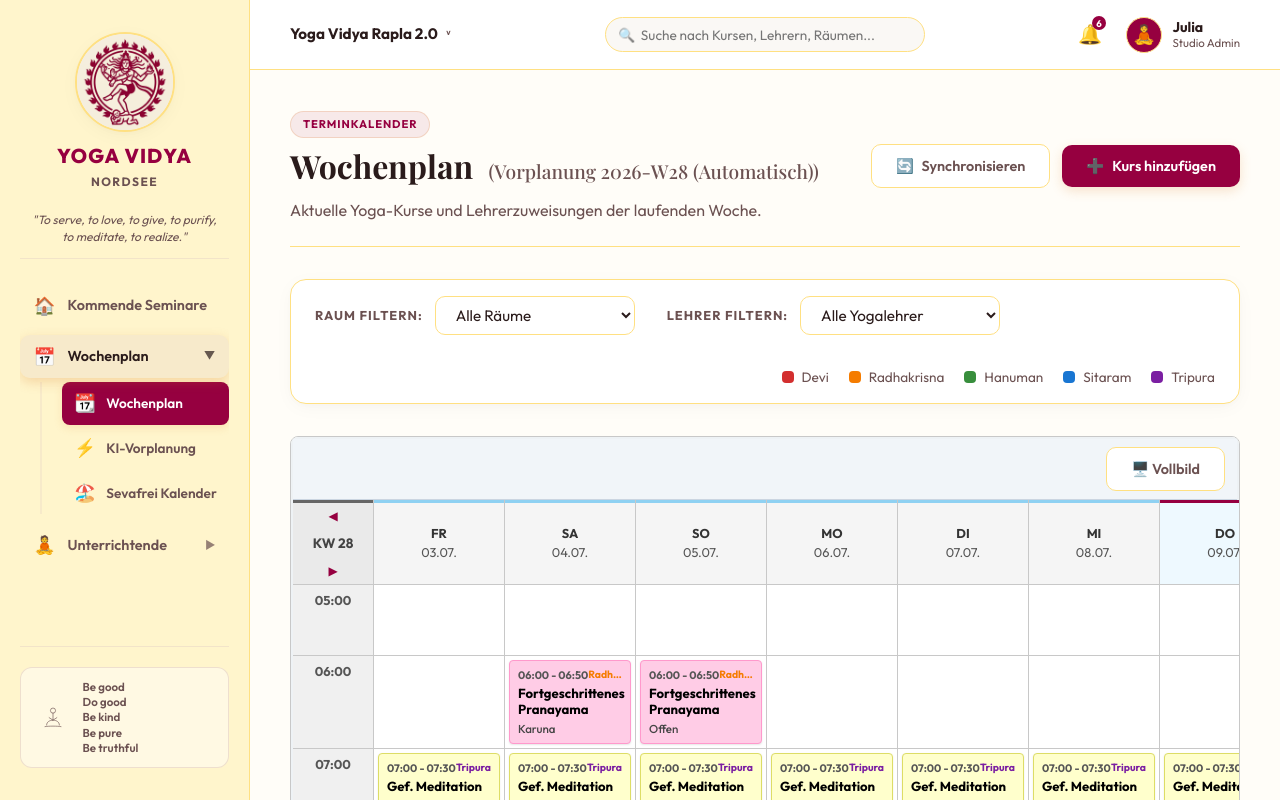
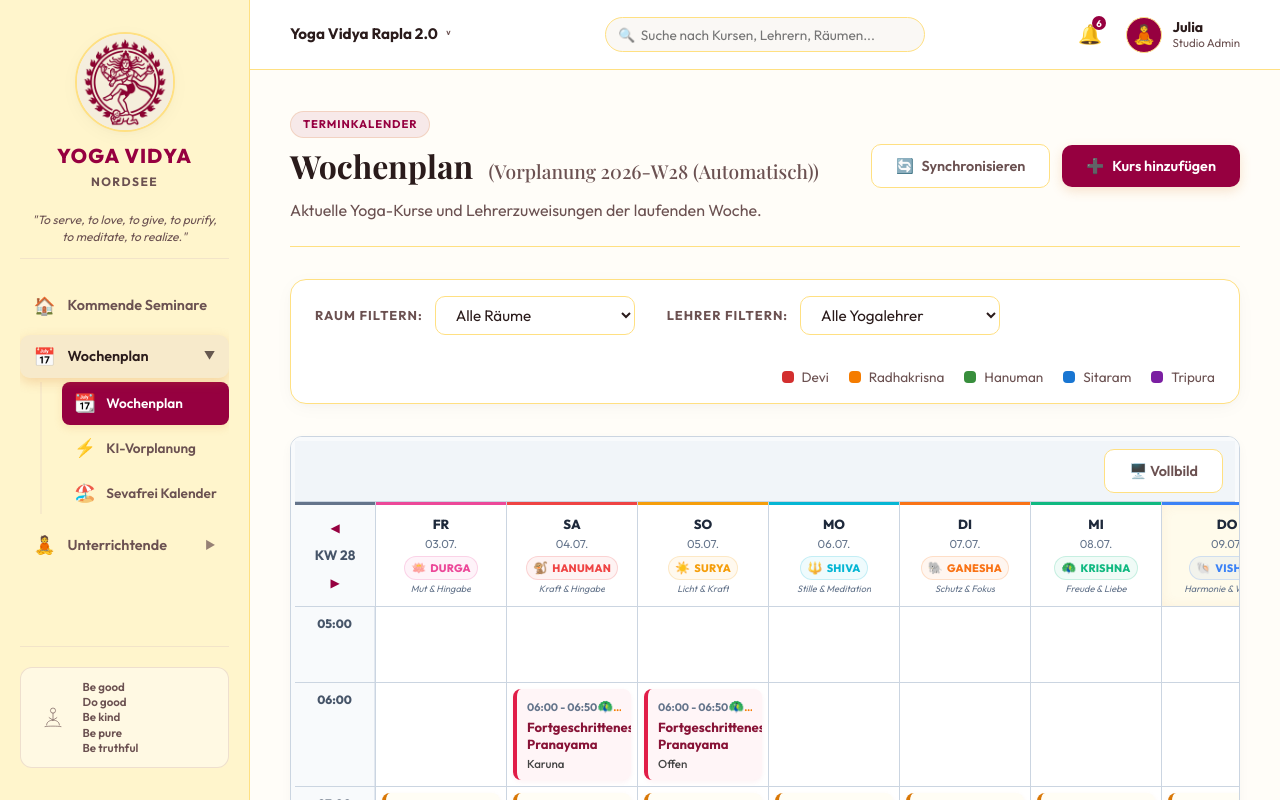
Before and after one commit to coachingmounir-code/Rapla-2806-Version-1, a SvelteKit app in the folder rapla-frontend/: page /schedule in a window 1280 px wide. Shown: the top 800 px of the page. Built offline with nearby package versions, Linux system fonts and the light colour scheme; a web font is replaced by a local one.

Commit message:
neues design

```diff
--- a/rapla-frontend/src/routes/schedule/+page.svelte
+++ b/rapla-frontend/src/routes/schedule/+page.svelte
@@ -11,6 +11,24 @@
   let weekPlans = $state<WeekPlan[]>([]);
   let currentPlan = $state<WeekPlan | null>(null);
   let currentWeekOffset = $state(0);
+
+  const DEITIES: Record<number, { name: string; avatar: string; quality: string; color: string; mantra: string }> = {
+    0: { name: 'Surya', avatar: '☀️', quality: 'Licht & Kraft', color: '#f59e0b', mantra: 'Om Suryaya Namaha' }, // Sunday
+    1: { name: 'Shiva', avatar: '🔱', quality: 'Stille & Meditation', color: '#06b6d4', mantra: 'Om Namah Shivaya' }, // Monday
+    2: { name: 'Ganesha', avatar: '🐘', quality: 'Schutz & Fokus', color: '#f97316', mantra: 'Om Gam Ganapataye Namaha' }, // Tuesday
+    3: { name: 'Krishna', avatar: '🦚', quality: 'Freude & Liebe', color: '#10b981', mantra: 'Om Namo Bhagavate' }, // Wednesday
+    4: { name: 'Vishnu', avatar: '🐚', quality: 'Harmonie & Weisheit', color: '#3b82f6', mantra: 'Om Namo Narayanaya' }, // Thursday
+    5: { name: 'Durga', avatar: '🪷', quality: 'Mut & Hingabe', color: '#ec4899', mantra: 'Om Dum Durgayei Namaha' }, // Friday
+    6: { name: 'Hanuman', avatar: '🐒', quality: 'Kraft & Hingabe', color: '#ef4444', mantra: 'Om Hanumate Namaha' } // Saturday
+  };
+
+  const ROOM_DEITIES: Record<string, { symbol: string; deity: string }> = {
+    'room-1': { symbol: '🪷', deity: 'Devi' },
+    'room-2': { symbol: '🦚', deity: 'Radhakrishna' },
+    'room-3': { symbol: '🐒', deity: 'Hanuman' },
+    'room-4': { symbol: '🏹', deity: 'Sitaram' },
+    'room-5': { symbol: '🕉️', deity: 'Tripura' }
+  };
 
   function getWeekCode(date: Date): string {
     const year = date.getFullYear();
@@ -99,7 +117,7 @@
   }
 
   // Get color based on course name or style to match the image theme
-  function getCourseColor(course: Course): { bg: string; border: string } {
+  function getCourseColor(course: Course): { bg: string; border: string; text: string; shadow: string } {
     const nameLower = course.name.toLowerCase();
     const styleLower = course.style.toLowerCase();
     const isYellow =
@@ -111,13 +129,17 @@
 
     if (isYellow) {
       return {
-        bg: '#ffffcc', // bright light yellow
-        border: '#dddd66'
+        bg: '#fffdf5',     // Soft Warm Saffron/Cream background
+        border: '#d97706', // Deep Golden/Saffron border
+        text: '#78350f',   // Warm Brown text
+        shadow: 'rgba(217, 119, 36, 0.08)'
       };
     } else {
       return {
-        bg: '#ffcce6', // bright light pink
-        border: '#ff99cc'
+        bg: '#fff5f7',     // Soft Peach/Rose background
+        border: '#e11d48', // Ruby red border
+        text: '#881337',   // Deep Ruby/Burgundy text
+        shadow: 'rgba(225, 29, 72, 0.06)'
       };
     }
   }
@@ -436,9 +458,17 @@
     </div>
     {#each DAYS as day}
       {@const isToday = day.value === (new Date().getDay() === 0 ? 0 : new Date().getDay())}
-      <div class="grid-header-cell day-header" class:header-today={isToday}>
+      {@const deity = DEITIES[day.value]}
+      <div class="grid-header-cell day-header" class:header-today={isToday} style="border-top: 3px solid {deity?.color || '#cbd5e1'};">
         <span class="day-label-short">{day.label.substring(0, 2)}</span>
         <span class="day-date">{getDayDateString(day.value)}</span>
+        {#if deity}
+          <div class="deity-badge" style="color: {deity.color}; background-color: {deity.color}10; border-color: {deity.color}30;">
+            <span class="deity-avatar">{deity.avatar}</span>
+            <span class="deity-name">{deity.name}</span>
+          </div>
+          <span class="deity-quality">{deity.quality}</span>
+        {/if}
       </div>
     {/each}
 
@@ -457,20 +487,26 @@
             {@const courseConflicts = getCourseConflicts(course)}
             {@const hasHard = courseConflicts.some(c => c.type === 'hard')}
             {@const cardColors = getCourseColor(course)}
+            {@const roomDeity = ROOM_DEITIES[course.roomId]}
 
             <div
               class="course-card-rapla"
-              style="background-color: {cardColors.bg}; border: 1px solid {cardColors.border};"
+              style="background-color: {cardColors.bg}; color: {cardColors.text}; border-left: 4px solid {cardColors.border}; box-shadow: 0 2px 5px {cardColors.shadow};"
               onclick={() => openEditModal(course)}
             >
               <!-- Top line: Time and Room -->
               <div class="card-top-line">
                 <span class="card-time">{course.startTime} - {course.endTime}</span>
-                <span class="card-room" style="color: {roomObj?.color}">{roomObj?.name ? roomObj.name.split(' ')[0] : ''}</span>
+                <span class="card-room" style="color: {roomObj?.color}" title={roomDeity ? `Raum der/des ${roomDeity.deity}` : ''}>
+                  {#if roomDeity}
+                    <span class="room-deity-symbol">{roomDeity.symbol}</span>
+                  {/if}
+                  {roomObj?.name ? roomObj.name.split(' ')[0] : ''}
+                </span>
               </div>
 
               <!-- Middle line: Course Name -->
-              <div class="card-title-line">{course.name}</div>
+              <div class="card-title-line" style="color: {cardColors.text};">{course.name}</div>
 
               <!-- Bottom line: Teacher Name -->
               <div class="card-teacher-line" class:conflict-text={hasHard} title={hasHard ? courseConflicts.find(c => c.type === 'hard')?.message : ''}>
@@ -880,101 +916,140 @@
   .calendar-grid-container {
     width: 100%;
     overflow-x: auto;
-    border-radius: 8px;
-    border: 1px solid #c8c8c8;
-    background: #eef2f5;
-    padding: 2px;
+    border-radius: 12px;
+    border: 1px solid #cbd5e1;
+    background: #f8fafc;
+    padding: 4px;
     margin-bottom: 2.5rem;
+    box-shadow: 0 4px 12px rgba(0,0,0,0.03);
   }
 
   .calendar-grid {
     display: grid;
     grid-template-columns: 80px repeat(7, minmax(130px, 1fr));
     grid-auto-rows: minmax(70px, auto); /* Prevent squishing and allow rows with parallel classes to expand naturally */
-    background-color: #c8c8c8; /* border color between cells */
+    background-color: #cbd5e1; /* border color between cells */
     gap: 1px; /* grid line gap */
     width: 100%;
     min-width: 960px; /* prevent squishing */
   }
 
   .grid-header-cell {
-    background: #f5f5f5;
-    padding: 6px 4px;
+    background: #ffffff;
+    padding: 10px 4px;
     text-align: center;
     display: flex;
     flex-direction: column;
     justify-content: center;
     align-items: center;
-    min-height: 48px;
+    min-height: 84px;
     font-family: inherit;
-    border-top: 3px solid #8fd1f2; /* Cyan/blue accent top border from Rapla screenshot */
+    border-top: 3px solid #cbd5e1;
+    transition: all 0.25s ease;
   }
 
   .week-header {
     font-weight: 700;
     font-size: 0.85rem;
-    color: #444;
-    background: #eaeaea;
-    border-top: 3px solid #666;
+    color: #475569;
+    background: #f8fafc;
+    border-top: 3px solid #64748b;
   }
 
   .day-header {
-    color: #333;
+    color: #334155;
   }
 
   .header-today {
-    background: #eef9ff;
-    border-top: 3px solid var(--primary);
+    background: #fffbeb !important;
+    box-shadow: inset 0 0 12px rgba(217, 119, 36, 0.08);
   }
 
   .day-label-short {
-    font-size: 0.8rem;
-    font-weight: 700;
+    font-size: 0.82rem;
+    font-weight: 800;
     text-transform: uppercase;
+    color: #1e293b;
   }
 
   .day-date {
-    font-size: 0.8rem;
-    color: #555;
+    font-size: 0.72rem;
+    color: #64748b;
   }
 
   .grid-time-cell {
-    background: #f0f0f0;
-    padding: 6px;
-    font-size: 0.8rem;
-    font-weight: 700;
-    color: #555;
+    background: #f8fafc;
+    padding: 8px 6px;
+    font-size: 0.75rem;
+    font-weight: 800;
+    color: #475569;
     display: flex;
     justify-content: center;
     align-items: flex-start;
-    min-height: 50px;
+    border-right: 1px solid #e2e8f0;
   }
 
   .grid-content-cell {
     background: #ffffff;
-    padding: 4px;
+    padding: 6px;
     display: flex;
     flex-direction: column;
-    gap: 4px;
-    min-height: 50px;
+    gap: 6px;
+    min-height: 75px;
   }
 
   /* Rapla Course Card Styling */
   .course-card-rapla {
-    padding: 6px 8px;
-    border-radius: 4px;
-    box-shadow: 0 1px 2px rgba(0,0,0,0.1);
+    padding: 8px 10px;
+    border-radius: 8px;
+    box-shadow: 0 2px 4px rgba(42, 27, 27, 0.02);
     cursor: pointer;
     text-align: left;
     display: flex;
     flex-direction: column;
-    gap: 2px;
-    transition: transform 0.1s ease, box-shadow 0.1s ease;
+    gap: 3px;
+    transition: all 0.25s cubic-bezier(0.4, 0, 0.2, 1);
+    position: relative;
+    overflow: hidden;
   }
 
   .course-card-rapla:hover {
-    transform: translateY(-1px);
-    box-shadow: 0 3px 6px rgba(0,0,0,0.15);
+    transform: translateY(-2px);
+    box-shadow: 0 8px 16px rgba(42, 27, 27, 0.06);
+  }
+
+  .deity-badge {
+    display: inline-flex;
+    align-items: center;
+    gap: 4px;
+    font-size: 0.68rem;
+    font-weight: 800;
+    padding: 2px 6px;
+    border-radius: 12px;
+    margin-top: 4px;
+    border: 1px solid transparent;
+    text-transform: uppercase;
+    letter-spacing: 0.02em;
+  }
+
+  .deity-avatar {
+    font-size: 0.75rem;
+  }
+
+  .deity-quality {
+    font-size: 0.58rem;
+    color: #64748b;
+    font-style: italic;
+    margin-top: 2px;
+    white-space: nowrap;
+    overflow: hidden;
+    text-overflow: ellipsis;
+    max-width: 100%;
+  }
+
+  .room-deity-symbol {
+    margin-right: 2px;
+    font-size: 0.8rem;
   }
 
   .card-top-line {
@@ -983,7 +1058,7 @@
     align-items: center;
     font-size: 0.68rem;
     font-weight: 700;
-    color: #555;
+    color: #64748b;
   }
 
   .card-time {
--- a/rapla-frontend/src/routes/wochenplan/+page.svelte
+++ b/rapla-frontend/src/routes/wochenplan/+page.svelte
@@ -12,6 +12,24 @@
   let currentWeekOffset = $state(0);
   let isFullscreen = $state(false);
   let activeMobileDay = $state(5);
+
+  const DEITIES: Record<number, { name: string; avatar: string; quality: string; color: string; mantra: string }> = {
+    0: { name: 'Surya', avatar: '☀️', quality: 'Licht & Kraft', color: '#f59e0b', mantra: 'Om Suryaya Namaha' }, // Sunday
+    1: { name: 'Shiva', avatar: '🔱', quality: 'Stille & Meditation', color: '#06b6d4', mantra: 'Om Namah Shivaya' }, // Monday
+    2: { name: 'Ganesha', avatar: '🐘', quality: 'Schutz & Fokus', color: '#f97316', mantra: 'Om Gam Ganapataye Namaha' }, // Tuesday
+    3: { name: 'Krishna', avatar: '🦚', quality: 'Freude & Liebe', color: '#10b981', mantra: 'Om Namo Bhagavate' }, // Wednesday
+    4: { name: 'Vishnu', avatar: '🐚', quality: 'Harmonie & Weisheit', color: '#3b82f6', mantra: 'Om Namo Narayanaya' }, // Thursday
+    5: { name: 'Durga', avatar: '🪷', quality: 'Mut & Hingabe', color: '#ec4899', mantra: 'Om Dum Durgayei Namaha' }, // Friday
+    6: { name: 'Hanuman', avatar: '🐒', quality: 'Kraft & Hingabe', color: '#ef4444', mantra: 'Om Hanumate Namaha' } // Saturday
+  };
+
+  const ROOM_DEITIES: Record<string, { symbol: string; deity: string }> = {
+    'room-1': { symbol: '🪷', deity: 'Devi' },
+    'room-2': { symbol: '🦚', deity: 'Radhakrishna' },
+    'room-3': { symbol: '🐒', deity: 'Hanuman' },
+    'room-4': { symbol: '🏹', deity: 'Sitaram' },
+    'room-5': { symbol: '🕉️', deity: 'Tripura' }
+  };
 
   // Filter query parameters
   let teacherParam = $derived(page.url.searchParams.get('teacher') || '');
@@ -108,7 +126,7 @@
     return targetDate.toLocaleDateString('de-DE', { day: '2-digit', month: '2-digit' });
   }
 
-  function getCourseColor(course: Course): { bg: string; border: string } {
+  function getCourseColor(course: Course): { bg: string; border: string; text: string; shadow: string } {
     const nameLower = course.name.toLowerCase();
     const styleLower = course.style.toLowerCase();
     const isYellow =
@@ -120,13 +138,17 @@
 
     if (isYellow) {
       return {
-        bg: '#ffffcc',
-        border: '#dddd66'
+        bg: '#fffdf5',     // Soft Warm Saffron/Cream background
+        border: '#d97706', // Deep Golden/Saffron border
+        text: '#78350f',   // Warm Brown text
+        shadow: 'rgba(217, 119, 36, 0.08)'
       };
     } else {
       return {
-        bg: '#ffcce6',
-        border: '#ff99cc'
+        bg: '#fff5f7',     // Soft Peach/Rose background
+        border: '#e11d48', // Ruby red border
+        text: '#881337',   // Deep Ruby/Burgundy text
+        shadow: 'rgba(225, 29, 72, 0.06)'
       };
     }
   }
@@ -299,9 +321,17 @@
         <!-- Week Days Headers starting from Friday -->
         {#each DAYS as day}
           {@const isToday = new Date().getDay() === day.value && currentWeekOffset === 0}
-          <div class="grid-header-cell day-header" class:header-today={isToday}>
+          {@const deity = DEITIES[day.value]}
+          <div class="grid-header-cell day-header" class:header-today={isToday} style="border-top: 3px solid {deity?.color || '#cbd5e1'};">
             <span class="day-label-short">{day.label}</span>
             <span class="day-date">{getDayDateString(day.value)}</span>
+            {#if deity}
+              <div class="deity-badge" style="color: {deity.color}; background-color: {deity.color}10; border-color: {deity.color}30;">
+                <span class="deity-avatar">{deity.avatar}</span>
+                <span class="deity-name">{deity.name}</span>
+              </div>
+              <span class="deity-quality">{deity.quality}</span>
+            {/if}
           </div>
         {/each}
 
@@ -318,18 +348,24 @@
                 {@const colors = getCourseColor(course)}
                 {@const teacherName = teachers.find(t => t.id === course.teacherId)?.name || 'Unbesetzt'}
                 {@const roomName = rooms.find(r => r.id === course.roomId)?.name || 'Raum?'}
+                {@const roomDeity = ROOM_DEITIES[course.roomId]}
 
                 <div
                   class="course-card-rapla"
                   class:highlighted-card={isHighlighted}
                   class:dimmed-card={selectedTeacher && !isHighlighted && !onlyMySlotsParam}
-                  style="background-color: {colors.bg}; border-left: 4px solid {isHighlighted ? '#ea580c' : colors.border};"
+                  style="background-color: {colors.bg}; color: {colors.text}; border-left: 4px solid {isHighlighted ? '#ea580c' : colors.border}; box-shadow: 0 2px 5px {colors.shadow};"
                 >
                   <div class="card-top-line">
                     <span class="card-time">{course.startTime} - {course.endTime}</span>
-                    <span class="card-room">{roomName}</span>
+                    <span class="card-room" title={roomDeity ? `Raum der/des ${roomDeity.deity}` : ''}>
+                      {#if roomDeity}
+                        <span class="room-deity-symbol">{roomDeity.symbol}</span>
+                      {/if}
+                      {roomName}
+                    </span>
                   </div>
-                  <div class="card-title-line">{course.name}</div>
+                  <div class="card-title-line" style="color: {colors.text};">{course.name}</div>
                   <div class="card-teacher-line">
                     👤 {teacherName}
                   </div>
@@ -357,15 +393,20 @@
     <div class="mobile-day-tabs">
       {#each DAYS as day}
         {@const isToday = new Date().getDay() === day.value && currentWeekOffset === 0}
+        {@const deity = DEITIES[day.value]}
         <button
           type="button"
           class="day-tab-btn"
           class:active={activeMobileDay === day.value}
           class:is-today={isToday}
           onclick={() => activeMobileDay = day.value}
+          style="border-bottom: 3px solid {activeMobileDay === day.value ? (deity?.color || '#ea580c') : '#cbd5e1'};"
         >
           <span class="day-tab-name">{day.label.substring(0, 2)}</span>
           <span class="day-tab-date">{getDayDateString(day.value)}</span>
+          {#if deity}
+            <span class="mobile-deity-icon" style="font-size: 0.95rem; margin-top: 2px;">{deity.avatar}</span>
+          {/if}
         </button>
       {/each}
     </div>
@@ -382,18 +423,24 @@
           {@const colors = getCourseColor(course)}
           {@const teacherName = teachers.find(t => t.id === course.teacherId)?.name || 'Unbesetzt'}
           {@const roomName = rooms.find(r => r.id === course.roomId)?.name || 'Raum?'}
+          {@const roomDeity = ROOM_DEITIES[course.roomId]}
 
           <div
             class="mobile-agenda-card"
             class:highlighted-card={isHighlighted}
             class:dimmed-card={selectedTeacher && !isHighlighted && !onlyMySlotsParam}
-            style="background-color: {colors.bg}; border-left: 5px solid {isHighlighted ? '#ea580c' : colors.border};"
+            style="background-color: {colors.bg}; color: {colors.text}; border-left: 5px solid {isHighlighted ? '#ea580c' : colors.border}; box-shadow: 0 3px 66px {colors.shadow};"
           >
             <div class="agenda-time-room">
               <span class="agenda-time">⏰ {course.startTime} - {course.endTime}</span>
-              <span class="agenda-room">{roomName}</span>
+              <span class="agenda-room">
+                {#if roomDeity}
+                  <span class="room-deity-symbol">{roomDeity.symbol}</span>
+                {/if}
+                {roomName}
+              </span>
             </div>
-            <h3 class="agenda-title">{course.name}</h3>
+            <h3 class="agenda-title" style="color: {colors.text};">{course.name}</h3>
             <div class="agenda-teacher">
               👤 {teacherName}
             </div>
@@ -413,9 +460,14 @@
 <style>
   .view-page-container {
     padding: 1.5rem 2rem;
-    max-width: 1400px;
+    max-width: 1440px;
     margin: 0 auto;
     font-family: 'Outfit', 'Inter', sans-serif;
+    background-image:
+      radial-gradient(circle at 5% 5%, rgba(217, 119, 36, 0.03) 0%, transparent 35%),
+      radial-gradient(circle at 95% 95%, rgba(150, 0, 64, 0.03) 0%, transparent 40%);
+    background-attachment: fixed;
+    min-height: 100vh;
   }
 
   .view-header {
@@ -423,8 +475,13 @@
     justify-content: space-between;
     align-items: center;
     margin-bottom: 2rem;
-    padding-bottom: 1.25rem;
-    border-bottom: 1px solid #e2e8f0;
+    padding: 1.25rem 1.75rem;
+    background: rgba(255, 253, 248, 0.8);
+    backdrop-filter: blur(10px);
+    -webkit-backdrop-filter: blur(10px);
+    border-radius: 16px;
+    border: 1px solid var(--border-color);
+    box-shadow: 0 10px 30px -10px rgba(42, 27, 27, 0.04);
   }
 
   .logo-area {
@@ -554,12 +611,13 @@
 
   .week-title-badge {
     font-weight: 700;
-    font-size: 0.9rem;
-    color: #334155;
+    font-size: 0.95rem;
+    color: var(--primary);
     background: #ffffff;
-    padding: 0.4rem 1rem;
-    border-radius: 6px;
-    border: 1px solid #cbd5e1;
+    padding: 0.5rem 1.25rem;
+    border-radius: 30px;
+    border: 1.5px solid var(--border-color);
+    box-shadow: inset 0 2px 4px rgba(42, 27, 27, 0.02);
   }
 
   .calendar-grid {
@@ -575,22 +633,23 @@
   }
 
   .grid-header-cell {
-    background: #f8fafc;
-    padding: 8px 4px;
+    background: #ffffff;
+    padding: 10px 4px;
     text-align: center;
     display: flex;
     flex-direction: column;
     justify-content: center;
     align-items: center;
-    min-height: 48px;
-    border-top: 3px solid #94a3b8;
+    min-height: 84px;
+    border-top: 3px solid #cbd5e1;
+    transition: all 0.25s ease;
   }
 
   .week-header {
     font-weight: 700;
     font-size: 0.75rem;
     color: #475569;
-    background: #f1f5f9;
+    background: #f8fafc;
     border-top: 3px solid #64748b;
   }
 
@@ -599,50 +658,93 @@
   }
 
   .header-today {
-    background: #eff6ff;
-    border-top: 3px solid #3b82f6;
+    background: #fffbeb !important;
+    box-shadow: inset 0 0 12px rgba(217, 119, 36, 0.08);
   }
 
   .day-label-short {
-    font-size: 0.8rem;
+    font-size: 0.82rem;
     font-weight: 800;
     text-transform: uppercase;
+    color: #1e293b;
   }
 
   .day-date {
-    font-size: 0.75rem;
+    font-size: 0.72rem;
     color: #64748b;
   }
 
   .grid-time-cell {
-    background: #f1f5f9;
-    padding: 6px;
+    background: #f8fafc;
+    padding: 8px 6px;
     font-size: 0.75rem;
-    font-weight: 700;
+    font-weight: 800;
     color: #475569;
     display: flex;
     justify-content: center;
     align-items: flex-start;
+    border-right: 1px solid #e2e8f0;
   }
 
   .grid-content-cell {
     background: #ffffff;
-    padding: 4px;
+    padding: 6px;
     display: flex;
     flex-direction: column;
-    gap: 4px;
-    min-height: 50px;
+    gap: 6px;
+    min-height: 75px;
   }
 
   .course-card-rapla {
-    padding: 6px 8px;
-    border-radius: 6px;
-    box-shadow: 0 1px 3px rgba(0,0,0,0.05);
+    padding: 8px 10px;
+    border-radius: 8px;
+    box-shadow: 0 2px 4px rgba(42, 27, 27, 0.02);
     text-align: left;
     display: flex;
     flex-direction: column;
-    gap: 2px;
-    transition: all 0.2s ease;
+    gap: 3px;
+    transition: all 0.25s cubic-bezier(0.4, 0, 0.2, 1);
+    position: relative;
+    overflow: hidden;
+  }
+
+  .course-card-rapla:hover {
+    transform: translateY(-2px);
+    box-shadow: 0 8px 16px rgba(42, 27, 27, 0.06);
+  }
+
+  .deity-badge {
+    display: inline-flex;
+    align-items: center;
+    gap: 4px;
+    font-size: 0.68rem;
+    font-weight: 800;
+    padding: 2px 6px;
+    border-radius: 12px;
+    margin-top: 4px;
+    border: 1px solid transparent;
+    text-transform: uppercase;
+    letter-spacing: 0.02em;
+  }
+
+  .deity-avatar {
+    font-size: 0.75rem;
+  }
+
+  .deity-quality {
+    font-size: 0.58rem;
+    color: #64748b;
+    font-style: italic;
+    margin-top: 2px;
+    white-space: nowrap;
+    overflow: hidden;
+    text-overflow: ellipsis;
+    max-width: 100%;
+  }
+
+  .room-deity-symbol {
+    margin-right: 2px;
+    font-size: 0.8rem;
   }
 
   .card-top-line {
```
